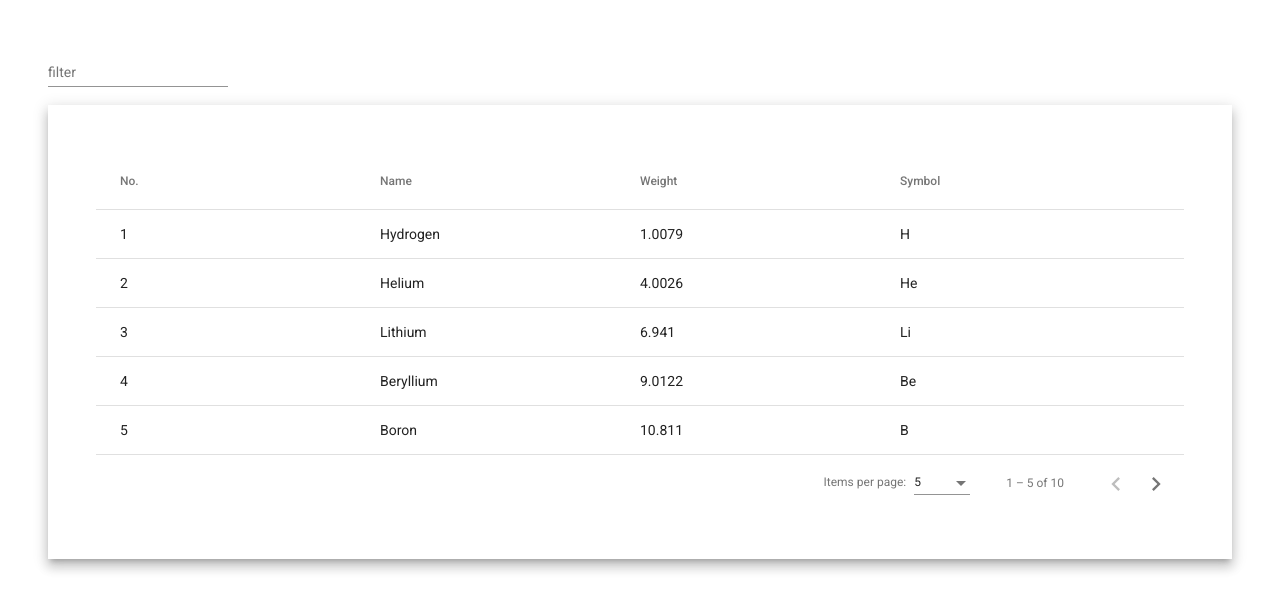
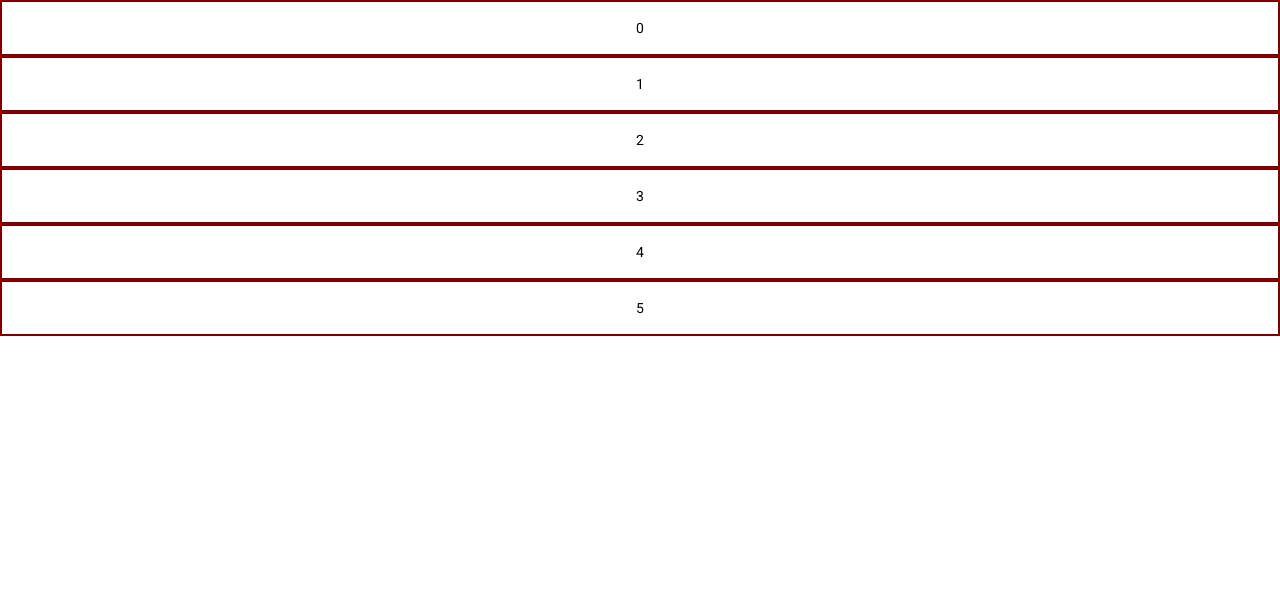
Before and after one commit to Eisten1996/material-demo, an Angular app: page / in a window 1280 px wide. Shown: the top 610 px of the page. Built offline with nearby package versions, Linux system fonts and the light colour scheme.

Commit message:
Virtual Scrolling

```diff
--- a/src/app/app.component.css
+++ b/src/app/app.component.css
@@ -1,7 +1,15 @@
 div {
-  padding: 3rem;
+  padding: 1rem;
+}
+.number {
+  display: flex;
+  justify-content: center;
+  align-items: center;
+  border: 2px solid maroon;
+  box-sizing: border-box;
+  size: 100px;
 }
 
-table {
-  width: 100%;
+.container {
+  height: 400px;
 }
--- a/src/app/app.component.html
+++ b/src/app/app.component.html
@@ -1,54 +1,5 @@
-<div>
-  <mat-form-field>
-    <input
-      (keyup)="applyFilter($event.target.value)"
-      matInput
-      placeholder="filter"
-    />
-  </mat-form-field>
-  <div matSort class="mat-elevation-z8">
-    <mat-table [dataSource]="dataSource">
-      <!-- Position Column -->
-      <ng-container matColumnDef="position">
-        <mat-header-cell mat-sort-header *matHeaderCellDef>
-          No.
-        </mat-header-cell>
-        <mat-cell *matCellDef="let element"> {{ element.position }} </mat-cell>
-      </ng-container>
-
-      <!-- Name Column -->
-      <ng-container matColumnDef="name">
-        <mat-header-cell mat-sort-header *matHeaderCellDef>
-          Name
-        </mat-header-cell>
-        <mat-cell *matCellDef="let element"> {{ element.name }} </mat-cell>
-      </ng-container>
-
-      <!-- Weight Column -->
-      <ng-container matColumnDef="weight">
-        <mat-header-cell mat-sort-header *matHeaderCellDef>
-          Weight
-        </mat-header-cell>
-        <mat-cell *matCellDef="let element"> {{ element.weight }} </mat-cell>
-      </ng-container>
-
-      <!-- Symbol Column -->
-      <ng-container matColumnDef="symbol">
-        <mat-header-cell mat-sort-header *matHeaderCellDef>
-          Symbol
-        </mat-header-cell>
-        <mat-cell *matCellDef="let element"> {{ element.symbol }} </mat-cell>
-      </ng-container>
-
-      <mat-header-row *matHeaderRowDef="displayedColumns"></mat-header-row>
-      <mat-row
-        (click)="logData(row)"
-        *matRowDef="let row; columns: displayedColumns"
-      ></mat-row>
-    </mat-table>
-    <mat-paginator
-      [pageSizeOptions]="[5, 10, 20]"
-      [showFirstLastButtons]
-    ></mat-paginator>
+<cdk-virtual-scroll-viewport itemSize="100" class="container">
+  <div *cdkVirtualFor="let number of numbers" class="number">
+    {{ number }}
   </div>
-</div>
+</cdk-virtual-scroll-viewport>
--- a/src/app/app.component.ts
+++ b/src/app/app.component.ts
@@ -1,49 +1,16 @@
-import { Component, ViewChild, OnInit } from '@angular/core';
-import { MatTableDataSource } from '@angular/material/table';
-import { MatSort } from '@angular/material/sort';
-import { MatPaginator } from '@angular/material/paginator';
-
-export interface PeriodicElement {
-  name: string;
-  position: number;
-  weight: number;
-  symbol: string;
-}
-
-const ELEMENT_DATA: PeriodicElement[] = [
-  { position: 1, name: 'Hydrogen', weight: 1.0079, symbol: 'H' },
-  { position: 2, name: 'Helium', weight: 4.0026, symbol: 'He' },
-  { position: 3, name: 'Lithium', weight: 6.941, symbol: 'Li' },
-  { position: 4, name: 'Beryllium', weight: 9.0122, symbol: 'Be' },
-  { position: 5, name: 'Boron', weight: 10.811, symbol: 'B' },
-  { position: 6, name: 'Carbon', weight: 12.0107, symbol: 'C' },
-  { position: 7, name: 'Nitrogen', weight: 14.0067, symbol: 'N' },
-  { position: 8, name: 'Oxygen', weight: 15.9994, symbol: 'O' },
-  { position: 9, name: 'Fluorine', weight: 18.9984, symbol: 'F' },
-  { position: 10, name: 'Neon', weight: 20.1797, symbol: 'Ne' },
-];
+import { Component } from '@angular/core';
 
 @Component({
   selector: 'app-root',
   templateUrl: './app.component.html',
   styleUrls: ['./app.component.css'],
 })
-export class AppComponent implements OnInit {
+export class AppComponent {
   title = 'material-demo';
-  displayedColumns: string[] = ['position', 'name', 'weight', 'symbol'];
-  dataSource = new MatTableDataSource(ELEMENT_DATA);
-
-  @ViewChild(MatSort, { static: true }) sort: MatSort;
-  @ViewChild(MatPaginator, { static: true }) paginator: MatPaginator;
-
-  logData(row) {
-    console.log(row);
-  }
-  applyFilter(filterValue: string) {
-    this.dataSource.filter = filterValue.trim().toLowerCase();
-  }
-  ngOnInit(): void {
-    this.dataSource.sort = this.sort;
-    this.dataSource.paginator = this.paginator;
+  numbers = [];
+  constructor() {
+    for (let i = 0; i < 10000; i++) {
+      this.numbers.push(i);
+    }
   }
 }
--- a/src/app/app.module.ts
+++ b/src/app/app.module.ts
@@ -6,6 +6,7 @@ import { FormsModule, ReactiveFormsModule } from '@angular/forms';
 import { AppRoutingModule } from './app-routing.module';
 import { AppComponent } from './app.component';
 import { MaterialModule } from './material/material.module';
+import { ScrollingModule } from '@angular/cdk/scrolling';
 
 @NgModule({
   declarations: [AppComponent],
@@ -16,6 +17,7 @@ import { MaterialModule } from './material/material.module';
     FormsModule,
     ReactiveFormsModule,
     MaterialModule,
+    ScrollingModule,
   ],
   providers: [],
   bootstrap: [AppComponent],
```
